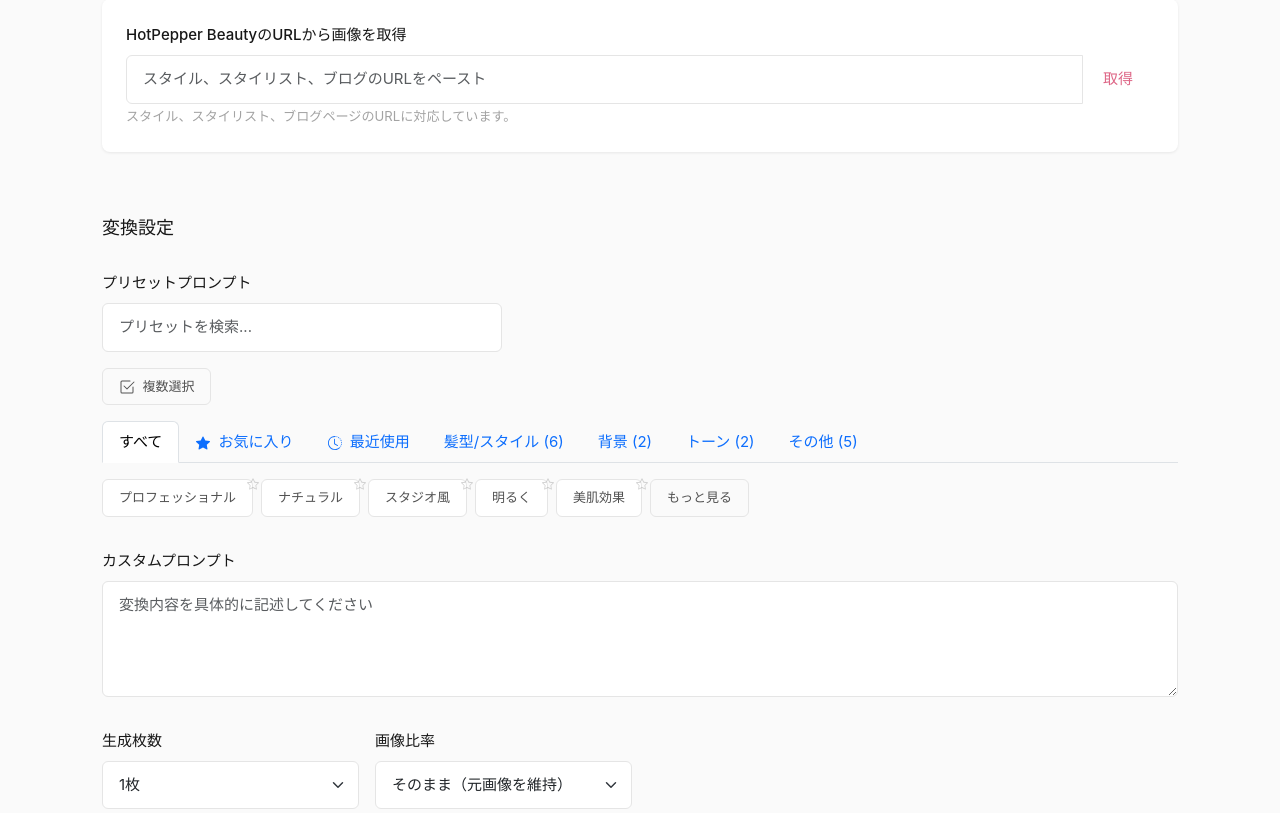
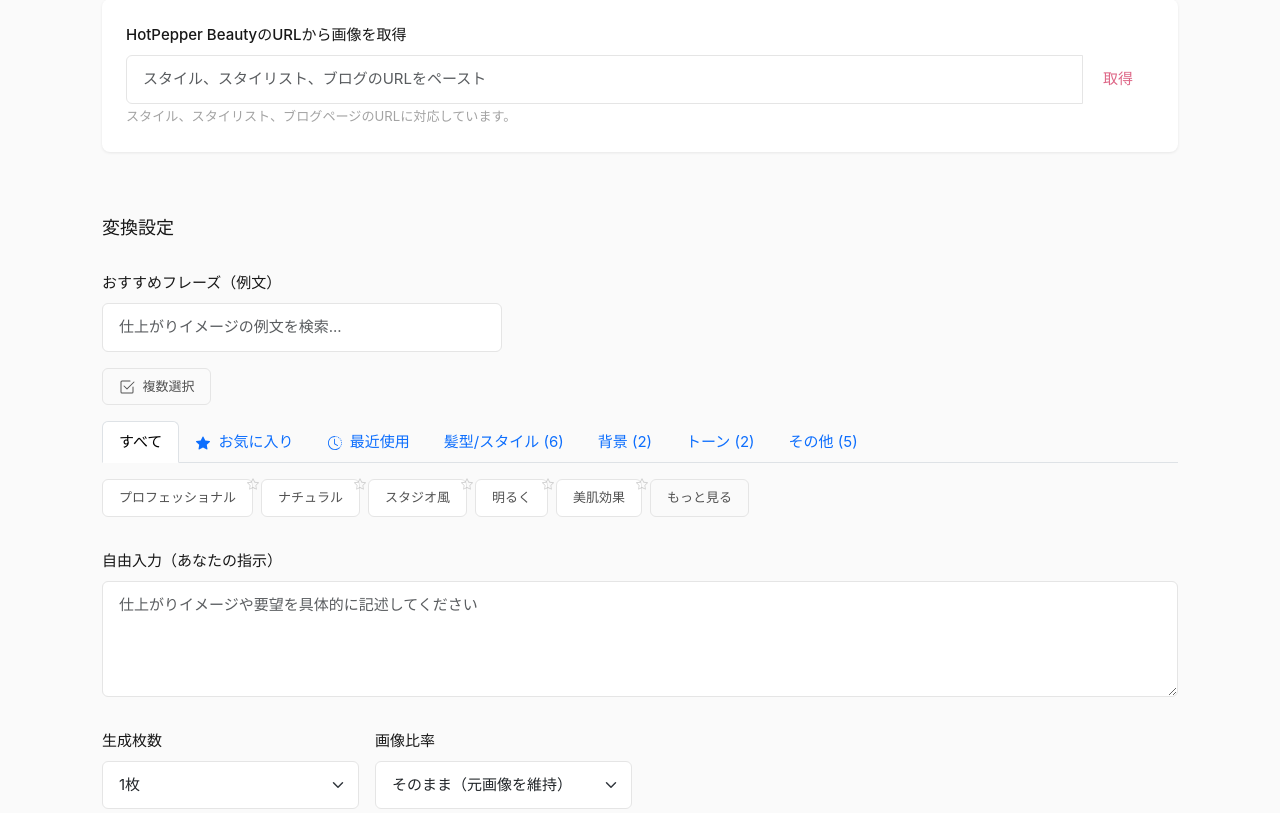
Before and after one commit to caadvisors1234/style-ai-generator, a Django app: page / in a window 1280 px wide. Shown: the part 581-1394 px from the top of the page. Run offline with Django 5.2, Linux system fonts and the light colour scheme; the visitor is signed in with stand-in values (Sample User, id 1); data comes from the database, SQL or seed files in the repository; data that the repository does not hold is empty; parts of the project's set-up code (start-up, migrations or seed data) failed here and were passed over; some libraries are stand-ins or nearby versions.

Commit message:
Update UI text for clarity and consistency in prompts and search functionality
This commit modifies various UI elements to replace the term "プロンプト" with "指示文" and similar phrases for improved clarity. Changes include updates to warning messages, search placeholders, and labels across multiple files, enhancing user understanding and experience.

```diff
--- a/static/js/convert.js
+++ b/static/js/convert.js
@@ -40,7 +40,7 @@
     const promptText = promptMeta.prompt || '';
 
     if (!promptText) {
-      notifyWarning('プロンプトを入力するかプリセットを選択してください');
+      notifyWarning('指示文を入力するか、おすすめフレーズを選択してください');
       return;
     }
 
--- a/static/js/gallery.js
+++ b/static/js/gallery.js
@@ -27,7 +27,7 @@
     conversions.forEach((conversion) => {
       // 生成画像が複数ある場合は、それぞれカードを作成
       const generatedImages = conversion.generated_images || [];
-      const displayTitle = conversion.preset_name || conversion.prompt || '（プロンプト未設定）';
+      const displayTitle = conversion.preset_name || conversion.prompt || '（指示なし）';
 
       if (generatedImages.length === 0) {
         // 生成画像がない場合（処理中など）は元画像を表示
--- a/templates/frontend/gallery.html
+++ b/templates/frontend/gallery.html
@@ -20,7 +20,7 @@
             <div class="row g-3 align-items-end">
                 <div class="col-md-4">
                     <label for="gallery-search" class="form-label small">検索</label>
-                    <input type="search" class="form-control" id="gallery-search" placeholder="プロンプトで検索">
+                    <input type="search" class="form-control" id="gallery-search" placeholder="指示文で検索">
                 </div>
                 <div class="col-md-3">
                     <label for="gallery-sort" class="form-label small">並び替え</label>
--- a/templates/frontend/main.html
+++ b/templates/frontend/main.html
@@ -48,7 +48,7 @@
 <section style="margin-top: 4rem;">
     <h2 style="margin-bottom: 2rem;">変換設定</h2>
     <div style="margin-bottom: 2rem;">
-        <label class="form-label">プリセットプロンプト</label>
+        <label class="form-label">おすすめフレーズ（例文）</label>
 
         <!-- 検索ボックス -->
         <div class="mb-3">
@@ -56,7 +56,7 @@
                 type="text"
                 id="prompt-search-input"
                 class="form-control"
-                placeholder="プリセットを検索..."
+                placeholder="仕上がりイメージの例文を検索..."
                 style="max-width: 400px;">
         </div>
 
@@ -109,12 +109,12 @@
 
         <!-- プリセットが見つからない場合のメッセージ -->
         <div id="prompt-no-results" class="text-muted small mt-2" style="display: none;">
-            プリセットが見つかりませんでした
+            候補が見つかりませんでした
         </div>
     </div>
     <div style="margin-bottom: 2rem;">
-        <label for="custom-prompt" class="form-label">カスタムプロンプト</label>
-        <textarea id="custom-prompt" class="form-control" rows="4" placeholder="変換内容を具体的に記述してください"></textarea>
+        <label for="custom-prompt" class="form-label">自由入力（あなたの指示）</label>
+        <textarea id="custom-prompt" class="form-control" rows="4" placeholder="仕上がりイメージや要望を具体的に記述してください"></textarea>
     </div>
     <div class="row g-3" style="margin-bottom: 2rem;">
         <div class="col-md-3">
```
